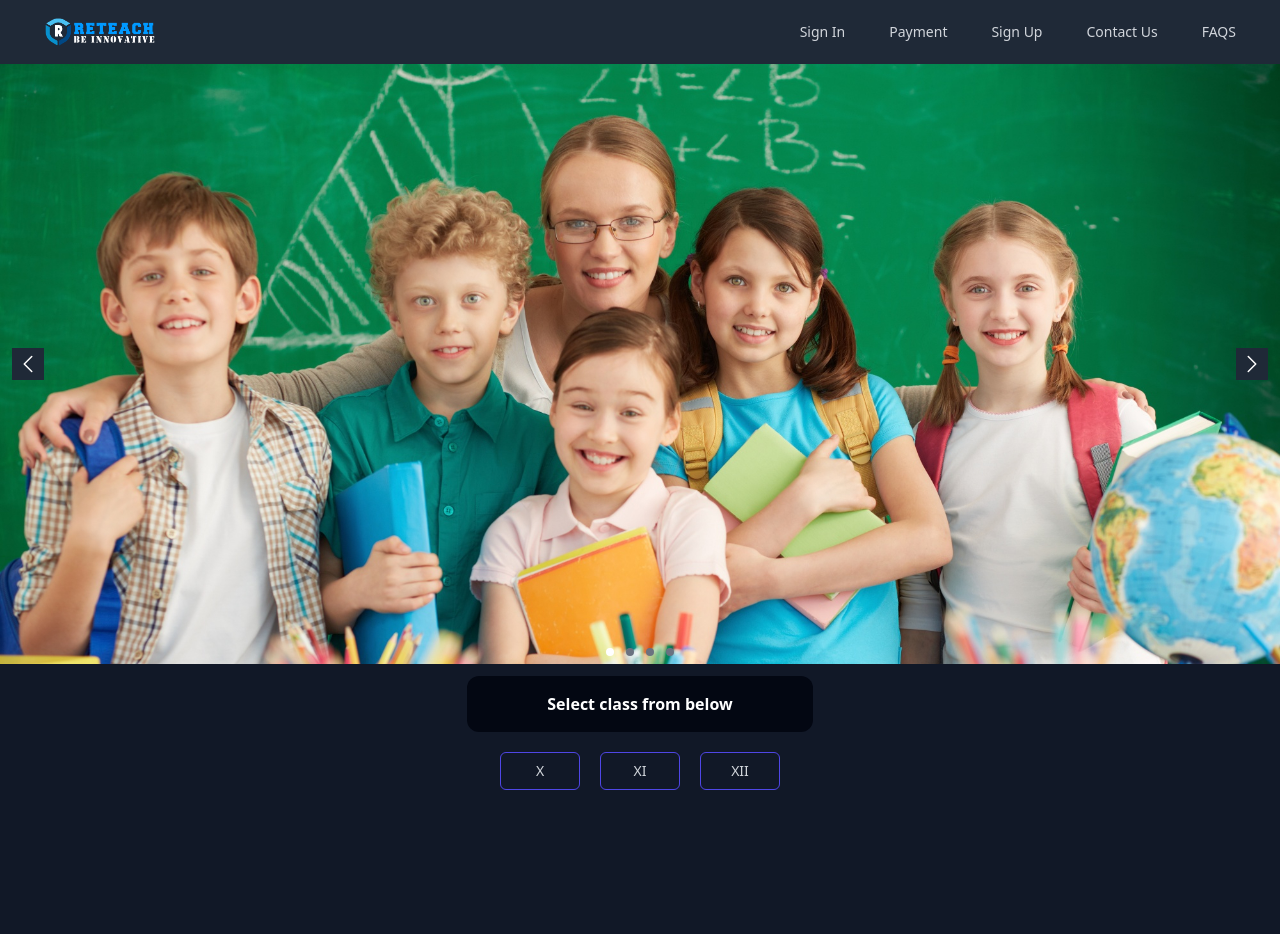
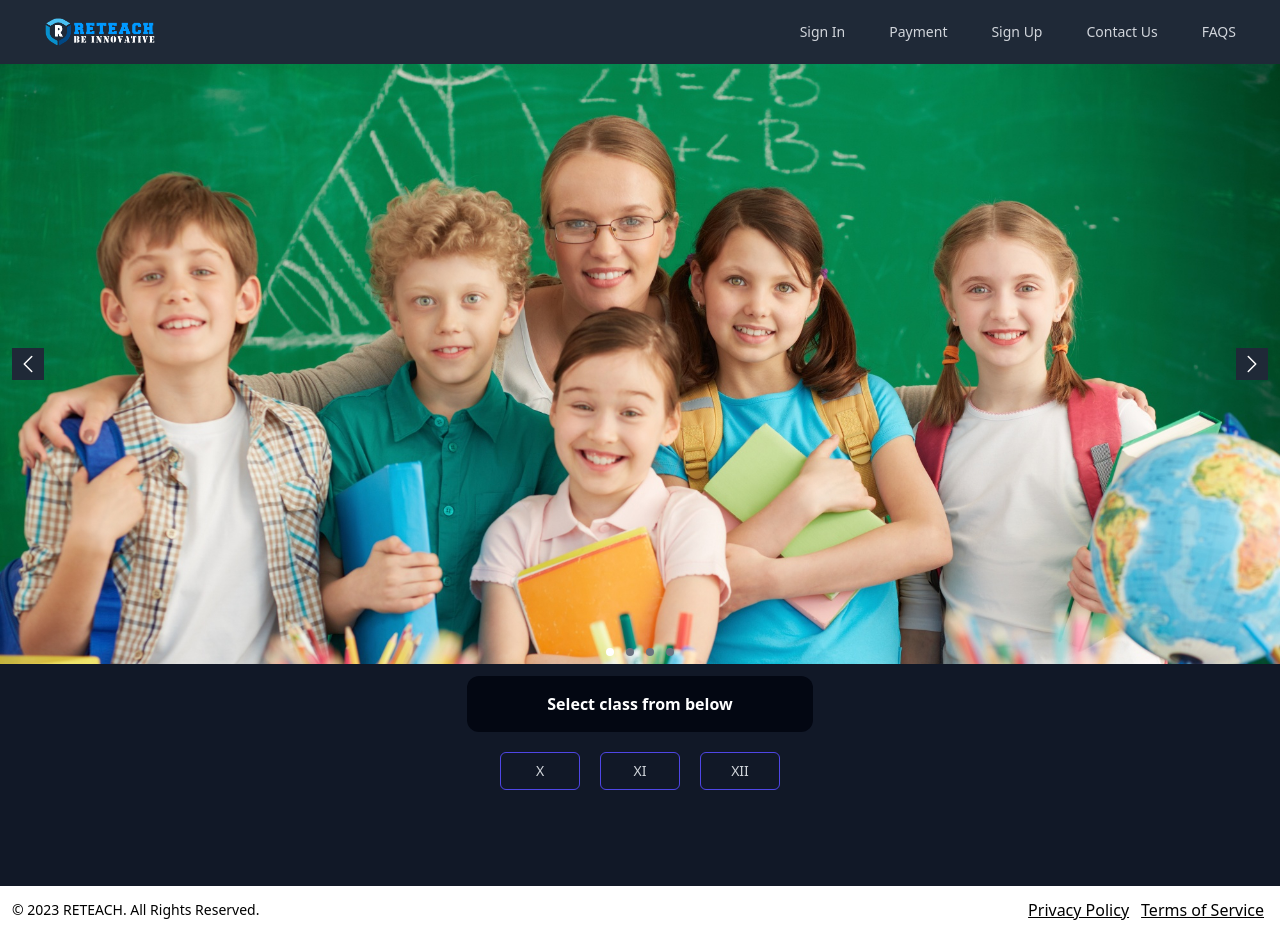
Before and after one commit to shahzaib65/LMS-Client, a React (Create React App) app: page /home in a window 1280 px wide. Before the commit the page ends 886 px from the top, so only its background shows below. Built offline with nearby package versions, Linux system fonts and the light colour scheme; grey boxes are pictures that could not be loaded.

Commit message:
Added the footer

```diff
--- a/src/components/auth/SignIn.js
+++ b/src/components/auth/SignIn.js
@@ -29,7 +29,12 @@ export default function SignIn() {
     });
   };
 
+  const handleOpenPDF = () => {
+    const pdfUrl = 'https://res.cloudinary.com/duhiildi0/image/upload/v1702729409/pdfs/TERMS_OF_SERVICE_RETEACH-1_irooju.pdf';
 
+    // Open the PDF in a new tab
+    window.open(pdfUrl, '_blank');
+  };
 
   return (
     <>
@@ -143,6 +148,11 @@ export default function SignIn() {
             <ToastContainer />
           </form>
         </div>
+        <div className=" flex flex-row justify-center items-center w-full h-auto space-x-1">
+     <p className=" text-white text-sm font-sans font-light">By continuing, you agree to our</p>
+     <p className=" text-white font-semibold text-[13px] underline cursor-pointer" onClick={handleOpenPDF}>Terms Of Service</p>
+
+     </div>
           </>
         )
       }
--- a/src/components/footer/Footer.js
+++ b/src/components/footer/Footer.js
@@ -4,7 +4,7 @@ function Footer() {
   return (
 
 
-<footer className="bg-white dark:bg-gray-900 absolute bottom-0">
+<footer className="bg-white w-full dark:bg-gray-900 absolute bottom-0">
     <div className="mx-auto w-full max-w-screen-xl p-4 py-6 lg:py-8">
         <div className="md:flex md:justify-between">
           <div className="mb-6 md:mb-0">
--- a/src/components/home/Home.js
+++ b/src/components/home/Home.js
@@ -5,6 +5,7 @@ import VideoThumbnail from 'react-video-thumbnail';
 import { Disclosure } from "@headlessui/react";
 import { Link } from "react-router-dom";
 import logo from "../../assets/logo.png";
+
 
 export default function Home() {
   const [selectedItem, setSelectedItem] = useState(null);
@@ -38,6 +39,20 @@ export default function Home() {
       console.error(error);
     });
   }
+
+  const handleOpenTerms = () => {
+    const pdfUrl = 'https://res.cloudinary.com/duhiildi0/image/upload/v1702729409/pdfs/TERMS_OF_SERVICE_RETEACH-1_irooju.pdf';
+
+    // Open the PDF in a new tab
+    window.open(pdfUrl, '_blank');
+  };
+
+  const handleOpenPrivacy = () => {
+    const pdfUrl = 'https://res.cloudinary.com/duhiildi0/image/upload/v1702729393/pdfs/PRIVACY_POLICY_Reteach_hx61qh.pdf';
+
+    // Open the PDF in a new tab
+    window.open(pdfUrl, '_blank');
+  };
 
 
   const handleItemClick = (index) => {
@@ -79,7 +94,7 @@ export default function Home() {
     "https://getwallpapers.com/wallpaper/full/5/c/0/606489.jpg",
   ];
   return (
-    <div className="w-full pt-0">
+    <div className="w-full flex flex-col pt-0">
       <div>
         <Carousel slides={slides} />
       </div>
@@ -181,7 +196,7 @@ export default function Home() {
       </div>
 
       <div>
-      <>
+
       <section>
         <div className="container px-2 py-10 mx-auto">
         <div className=" flex justify-end items-end">
@@ -256,9 +271,34 @@ export default function Home() {
     }
           </div>
         </div>
+
       </section>
-    </>
+
+
       </div>
+
+      <div className=" w-full h-auto bottom-0 bg-white ">
+
+     <div className="sm:flex sm:items-center sm:justify-between py-3">
+     <span className="text-sm text-black sm:text-center mx-3">© 2023 RETEACH. All Rights Reserved.
+          </span>
+   <div className="flex mt-4 sm:justify-center sm:mt-0 space-x-3 mx-4">
+   <p className="text-black cursor-pointer underline" onClick={handleOpenPrivacy}>
+                 Privacy Policy
+              </p>
+              <p className="text-black  cursor-pointer underline" onClick={handleOpenTerms}>
+                 Terms of Service
+
+              </p>
+
+   </div>
+
+
+     </div>
+
+
+      </div>
+
     </div>
   );
 }
```
